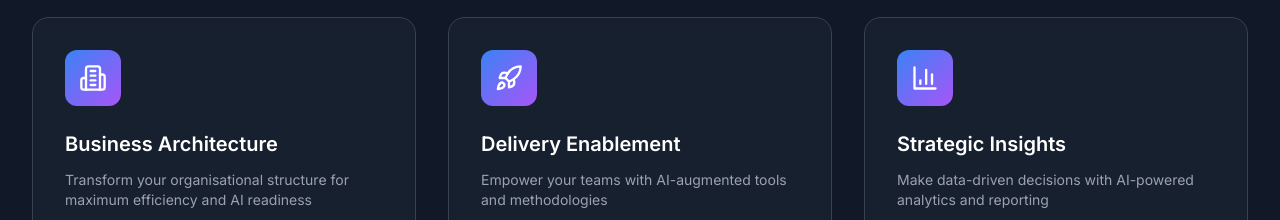
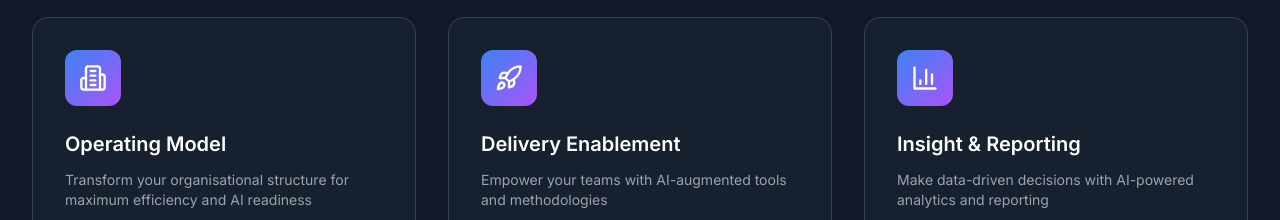
Before and after one commit to BrooklynY/acooya-consulting, a React (Vite) app: page / in a window 1280 px wide. Shown: the part 2880-3100 px from the top of the page. Built offline with nearby package versions, Linux system fonts and the light colour scheme.

Commit message:
Update service titles on HomePage component
It has its own hardcoded array, so changes to mockData.ts don't affect it.

Signed-off-by: Chookln <96118081+BrooklynY@users.noreply.github.com>

```diff
--- a/src/pages/HomePage.tsx
+++ b/src/pages/HomePage.tsx
@@ -280,7 +280,7 @@ const HomePage: React.FC = () => {
             {[
               {
                 icon: 'building',
-                title: 'Business Architecture',
+                title: 'Operating Model',
                 description: 'Transform your organisational structure for maximum efficiency and AI readiness',
                 features: ['Operating Model Design', 'Digital Transformation', 'Change Management']
               },
@@ -292,7 +292,7 @@ const HomePage: React.FC = () => {
               },
               {
                 icon: 'chart',
-                title: 'Strategic Insights',
+                title: 'Insight & Reporting',
                 description: 'Make data-driven decisions with AI-powered analytics and reporting',
                 features: ['Market Intelligence', 'Competitive Analysis', 'Growth Strategy']
               }
```
